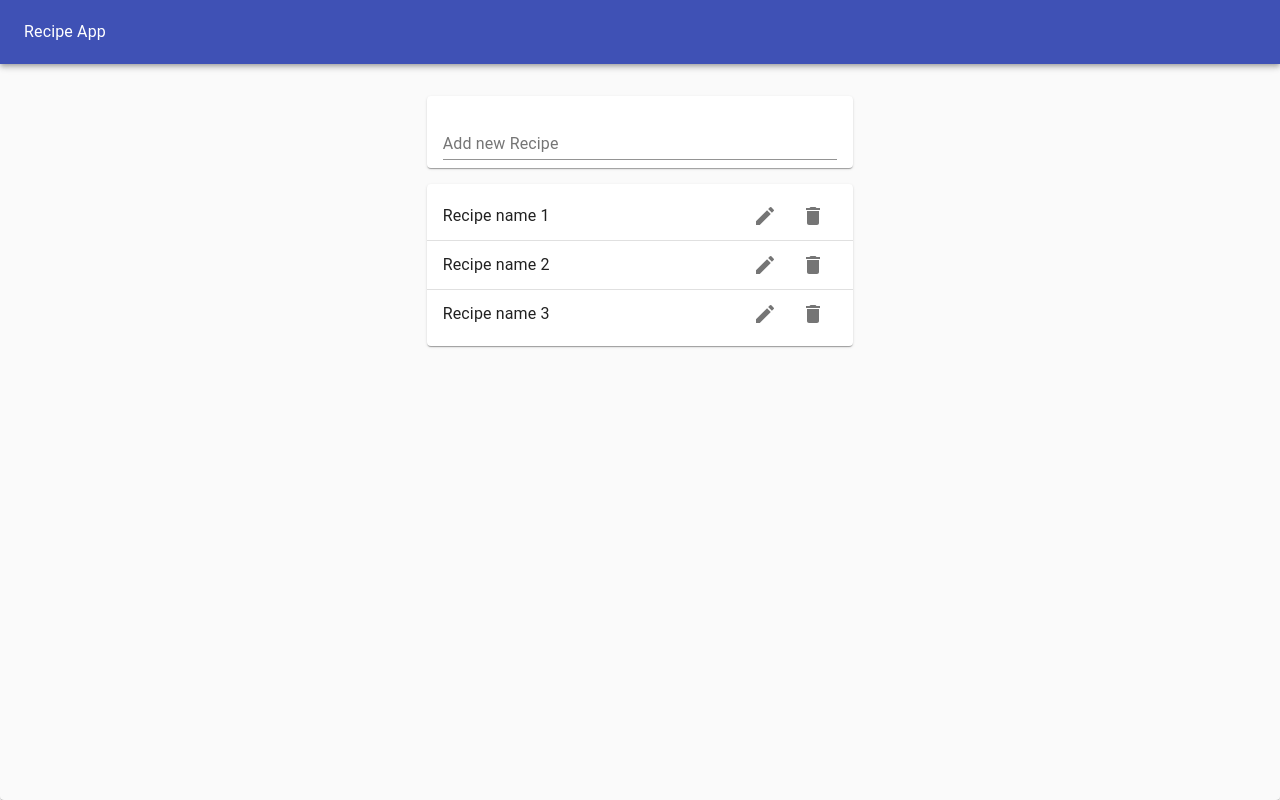
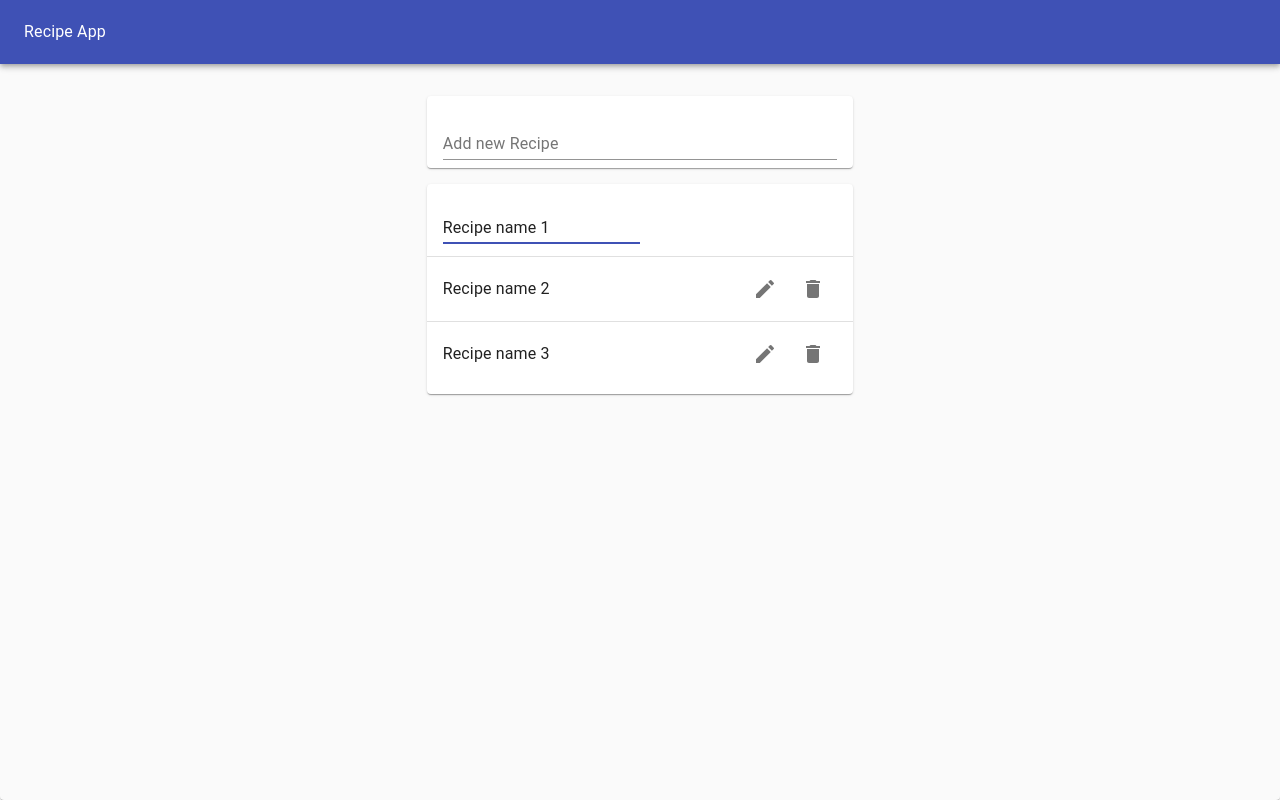
Before and after one commit to dember/react-recipe-api-consumer, a React (Create React App) app: page / in a window 1280 px wide. Both pictures are taken after a click on the button 765 px from the left and 216 px from the top of the page. Built offline with nearby package versions, Linux system fonts and the light colour scheme.

Commit message:
Add update recipe feature

```diff
--- /dev/null
+++ b/src/EditRecipeForm.js
@@ -0,0 +1,22 @@
+import React from "react";
+import TextField from "@material-ui/core/TextField";
+import useInputState from "./hooks/useInputState";
+
+function EditRecipeForm({editRecipe, recipe, toggleEditing}) {
+    const [value, handleChange, reset] = useInputState(recipe.name);
+    return (
+        <form
+          onSubmit={event => {
+            event.preventDefault();
+            editRecipe(recipe.id, value);
+            reset();
+            toggleEditing()
+          }}
+          style={{width:'50%'}}
+        >
+            <TextField margin='normal' value={value} onChange={handleChange} fullWidth autoFocus />
+        </form>
+    )
+}
+
+export default EditRecipeForm;
--- a/src/Recipe.js
+++ b/src/Recipe.js
@@ -5,21 +5,31 @@ import ListItemSecondaryAction from "@material-ui/core/ListItemSecondaryAction";
 import IconButton from "@material-ui/core/IconButton";
 import DeleteIcon from "@material-ui/icons/Delete";
 import EditIcon from "@material-ui/icons/Edit";
+import useToggle from "./hooks/useToggleState";
+import EditRecipeForm from "./EditRecipeForm";
 
-function Recipe({recipe, removeRecipe}) {
+function Recipe({recipe, removeRecipe, editRecipe}) {
+    const [isEditing, toggleEditing] = useToggle(false);
     return (
-        <ListItem>
+        <ListItem style={{height:'64px'}}>
+            {isEditing ? (
+                <EditRecipeForm editRecipe={editRecipe} recipe={recipe} toggleEditing={toggleEditing}/>
+            ) : (
+                <>
                     <ListItemText>
                         {recipe.name}
                     </ListItemText>
                     <ListItemSecondaryAction>
-                <IconButton aria-label='Edit'>
+                        <IconButton aria-label='Edit' onClick={toggleEditing}>
                             <EditIcon />
                         </IconButton>
                         <IconButton aria-label='Delete' onClick={() => removeRecipe(recipe.id)}>
                             <DeleteIcon />
                         </IconButton>
                     </ListItemSecondaryAction>
+                </>
+            )
+            }
         </ListItem>
     );
 }
--- a/src/RecipeApp.js
+++ b/src/RecipeApp.js
@@ -22,6 +22,12 @@ function RecipeApp() {
         const updatedRecipes = recipes.filter(recipe => recipe.id !== recipeId)
         setRecipes(updatedRecipes);
     }
+    const editRecipe = (recipeId, newRecipeName) => {
+        const updatedRecipes = recipes.map(recipe =>
+            recipe.id === recipeId ? {...recipe, name: newRecipeName} : recipe
+        )
+        setRecipes(updatedRecipes);
+    }
     return (
         <Paper
         style={{
@@ -38,7 +44,7 @@ function RecipeApp() {
             <Grid container justify='center' style={{ marginTop: "1rem" }}>
                 <Grid item xs={11} md={8} lg={4}>
                     <RecipeForm addRecipe={addRecipe}/>
-                    <RecipeList recipes={recipes} removeRecipe={removeRecipe}/>
+                    <RecipeList recipes={recipes} removeRecipe={removeRecipe} editRecipe={editRecipe}/>
                 </Grid>
             </Grid>
         </Paper>
--- a/src/RecipeList.js
+++ b/src/RecipeList.js
@@ -4,13 +4,13 @@ import List from "@material-ui/core/List";
 import Divider from "@material-ui/core/Divider";
 import Recipe from "./Recipe";
 
-function RecipeList({recipes, removeRecipe}) {
+function RecipeList({recipes, removeRecipe, editRecipe}) {
     return (
         <Paper>
             <List>
                 {recipes.map((recipe, i) => (
                     <React.Fragment key={i}>
-                        <Recipe recipe={recipe} key={recipe.id} removeRecipe={removeRecipe}/>
+                        <Recipe recipe={recipe} key={recipe.id} removeRecipe={removeRecipe} editRecipe={editRecipe}/>
                         {i < recipes.length - 1 && <Divider />}
                     </React.Fragment>
                 ))}
--- /dev/null
+++ b/src/hooks/useToggleState.js
@@ -0,0 +1,11 @@
+import { useState } from "react";
+function useToggle(initialVal = false) {
+  // call useState, "reserve piece of state"
+  const [state, setState] = useState(initialVal);
+  const toggle = () => {
+    setState(!state);
+  };
+  // return piece of state AND a function to toggle it
+  return [state, toggle];
+}
+export default useToggle;
```
Lines whose indentation alone changed are shown as unchanged.
